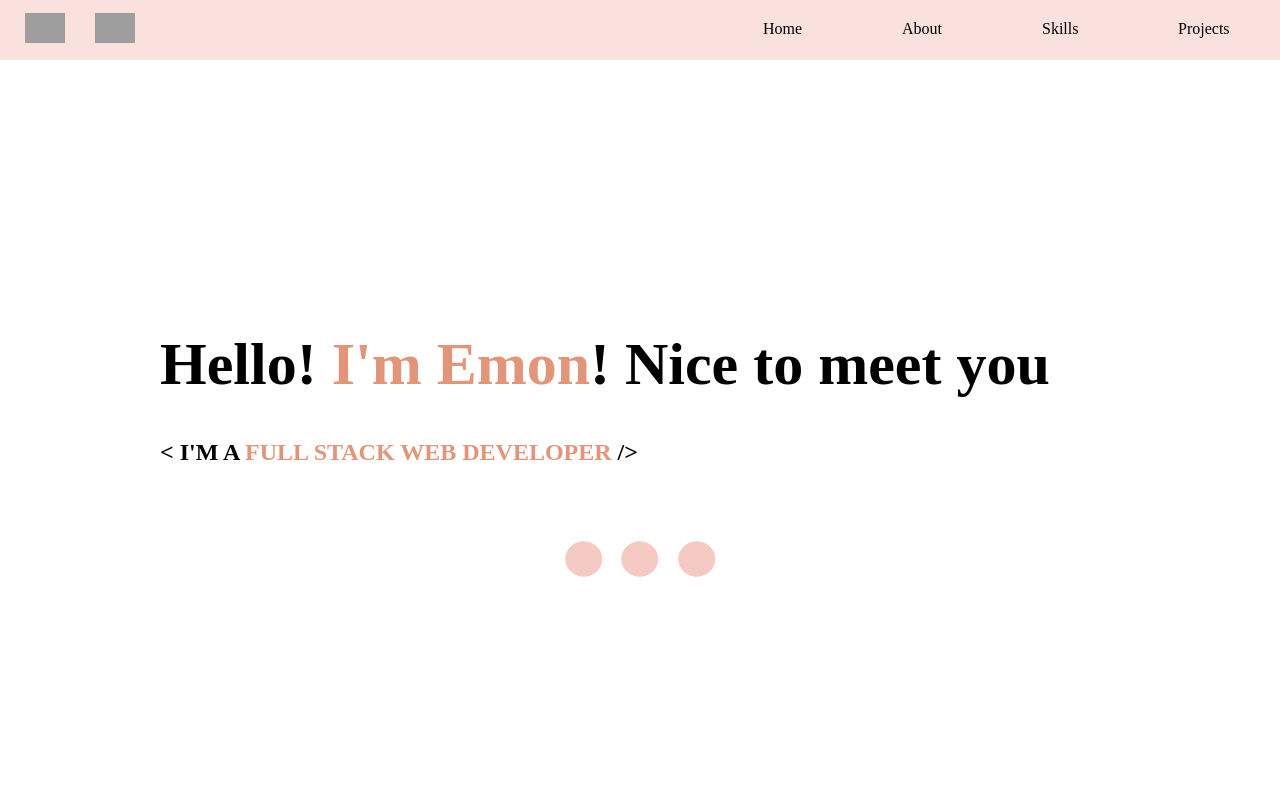
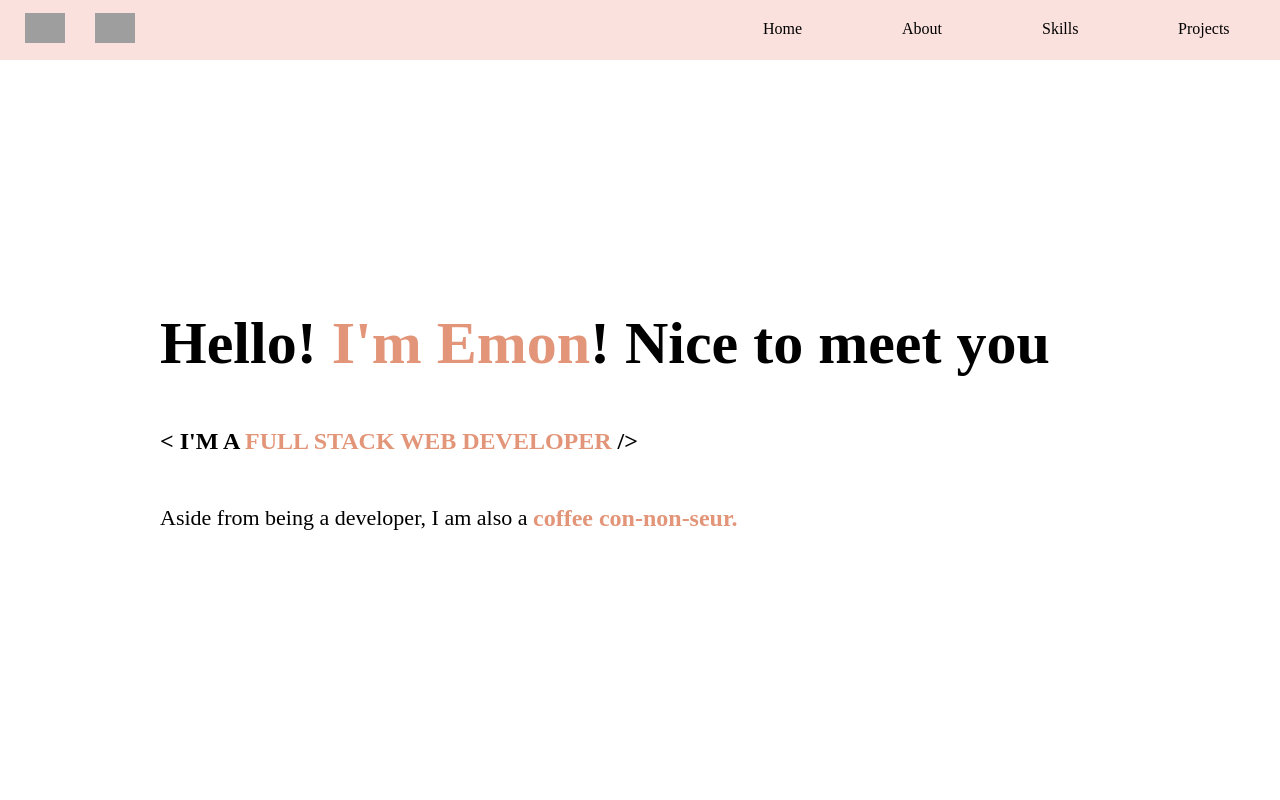
Before and after one commit to emonree/personal-portfolio, a React (Create React App) app: page /#header in a window 1280 px wide. Before the commit this address led to /. Shown: the top 800 px of the page. Built offline with nearby package versions, Linux system fonts and the light colour scheme; grey boxes are pictures that could not be loaded; a web font is replaced by a local one.

Commit message:
styled header content

```diff
--- a/src/components/AboutMe.js
+++ b/src/components/AboutMe.js
@@ -12,7 +12,7 @@ const AboutMe = () => {
         <div className="content">
           <h1 className="title-about-me">About</h1>
 
-          <p className="bio">
+          <p>
             I'm a full stack software developer with a background in healthcare as cardiology medical assistant and customer service. I'm people and detail oriented and is passionate about being able to bring value to the products that I work on. Working on a team has taught me to how to adapt to people with different needs and work styles and prepare for emergency situations with strict time management.
 
             <h1 className="title-about-me">Backstory</h1>
--- a/src/components/Header.css
+++ b/src/components/Header.css
@@ -1,5 +1,5 @@
 .header {
-  font-family: 'Anybody', cursive;
+  font-family: "Anybody", cursive;
 }
 
 .social-icons {
@@ -14,7 +14,7 @@
 }
 
 span {
-  color: #E29578;
+  color: #e29578;
 }
 
 .header h2 {
@@ -22,7 +22,7 @@ span {
 }
 
 .header-navigation {
-  background: #FAE1DD;
+  background: #fae1dd;
   color: black;
   display: flex;
   justify-content: space-between;
@@ -43,7 +43,7 @@ span {
 } */
 
 .header .container {
-  margin-top: 60px;
+  /* margin-top: 60px; */
   height: 100vh;
   display: flex;
   justify-content: center;
@@ -60,67 +60,196 @@ span {
 }
 
 .blinking {
-  animation:blinkingText 1.5s infinite;
+  animation: blinkingText 1.5s infinite;
 }
-@keyframes blinkingText{
-  0%{     color: #E29578;    }
-  49%{    color: #83C5BE; }
-  60%{    color: transparent; }
-  99%{    color:transparent;  }
-  100%{   color: #E29578;    }
+
+@keyframes blinkingText {
+  0% {
+    color: #e29578;
+  }
+  49% {
+    color: #83c5be;
+  }
+  60% {
+    color: transparent;
+  }
+  99% {
+    color: transparent;
+  }
+  100% {
+    color: #e29578;
+  }
 }
 
 .fade-in-text {
   font-size: 150px;
-  animation: fadeIn 3s;
+  animation: fadeIn 2.5s;
 }
 
 @keyframes fadeIn {
-  0% { opacity: 0; }
-  100% { opacity: 1; }
+  0% {
+    opacity: 0;
+  }
+  100% {
+    opacity: 1;
+  }
 }
 
-.loader {
+.fade-in-text-2 {
+  /* font-size: 150px; */
+  animation: fadeIn2 3.5s;
+  margin-top: 50px;
+  margin-bottom: 50px;;
+}
+
+@keyframes fadeIn2 {
+  0% {
+    opacity: 0;
+  }
+  20% {
+    opacity: 0;
+  }
+  100% {
+    opacity: 1;
+  }
+}
+
+/* .loader {
   display: flex;
   align-self: center;
   margin-top: 50px;
-  /* the colors */
-  --c1: #F5CAC3;
-  --c2:#6C757D;
-  --c3: #D5BDAF;
-  --c4: #1D3557;
-  /**/
+  the colors
+  --c1: #f5cac3;
+  --c2: #6c757d;
+  --c3: #d5bdaf;
+  --c4: #1d3557;
 
-  width: 150px; /* control the size */
+
+  width: 150px;
   aspect-ratio: 5/3;
-  --_g: no-repeat radial-gradient(#000 68%,#0000 71%);
-  -webkit-mask: var(--_g),var(--_g),var(--_g);
+  --_g: no-repeat radial-gradient(#000 68%, #0000 71%);
+  -webkit-mask: var(--_g), var(--_g), var(--_g);
   -webkit-mask-size: 25% 40%;
-  background:
-    conic-gradient(var(--c1) 50%,var(--c2) 0) no-repeat,
-    conic-gradient(var(--c3) 50%,var(--c4) 0) no-repeat;
+  background: conic-gradient(var(--c1) 50%, var(--c2) 0) no-repeat,
+    conic-gradient(var(--c3) 50%, var(--c4) 0) no-repeat;
   background-size: 200% 50%;
-  animation:
-    back 4s infinite steps(1),
-    load 2s infinite;
-}
+  animation: back 4s infinite steps(1), load 2s infinite;
+} */
 
-@keyframes load {
-  0%    {-webkit-mask-position: 0% 0%  ,50% 0%  ,100% 0%  }
-  16.67%{-webkit-mask-position: 0% 100%,50% 0%  ,100% 0%  }
-  33.33%{-webkit-mask-position: 0% 100%,50% 100%,100% 0%  }
-  50%   {-webkit-mask-position: 0% 100%,50% 100%,100% 100%}
-  66.67%{-webkit-mask-position: 0% 0%  ,50% 100%,100% 100%}
-  83.33%{-webkit-mask-position: 0% 0%  ,50% 0%  ,100% 100%}
-  100%  {-webkit-mask-position: 0% 0%  ,50% 0%  ,100% 0%  }
+/* @keyframes load {
+  0% {
+    -webkit-mask-position: 0% 0%, 50% 0%, 100% 0%;
+  }
+  16.67% {
+    -webkit-mask-position: 0% 100%, 50% 0%, 100% 0%;
+  }
+  33.33% {
+    -webkit-mask-position: 0% 100%, 50% 100%, 100% 0%;
+  }
+  50% {
+    -webkit-mask-position: 0% 100%, 50% 100%, 100% 100%;
+  }
+  66.67% {
+    -webkit-mask-position: 0% 0%, 50% 100%, 100% 100%;
+  }
+  83.33% {
+    -webkit-mask-position: 0% 0%, 50% 0%, 100% 100%;
+  }
+  100% {
+    -webkit-mask-position: 0% 0%, 50% 0%, 100% 0%;
+  }
 }
 @keyframes back {
   0%,
-  100%{background-position: 0%   0%,0%   100%}
-  25% {background-position: 100% 0%,0%   100%}
-  50% {background-position: 100% 0%,100% 100%}
-  75% {background-position: 0%   0%,100% 100%}
+  100% {
+    background-position: 0% 0%, 0% 100%;
+  }
+  25% {
+    background-position: 100% 0%, 0% 100%;
+  }
+  50% {
+    background-position: 100% 0%, 100% 100%;
+  }
+  75% {
+    background-position: 0% 0%, 100% 100%;
+  }
+} */
+
+/* text carousel */
+.header-carousel {
+  position: relative;
+  /* margin: 0 auto; */
+  /* top: 100px; */
+  /* width: 600px; */
+  color: black;
+  overflow: hidden;
+  height: 24px;
 }
+
+.element {
+  /* text-align: center; */
+  /* font-size: 50px; */
+  margin-top: 0;
+  font-size: 24px;
+  line-height: 24px;
+  /* add color */
+}
+
+.text-carousel {
+  animation: carousel 4.5s ease-in-out infinite;
+}
+
+@keyframes carousel {
+    0%, 20% {
+        transform: translateY(0);
+    }
+    25%, 45% {
+        transform: translateY(-48px)
+    }
+    50%, 70% {
+        transform: translateY(-96px)
+    }
+    75%, 95% {
+        transform: translateY(-144px)
+    }
+    100% {
+        transform: translateY(-192px)
+    }
+}
+
+.carousel-container {
+  display: flex;
+  align-items: center;
+
+}
+
+.carousel-container span {
+  font-size: 22px;
+  color: black
+}
+
+p.element {
+  font-weight: bold;
+  font-size: 24px;
+  color: #e29578;
+}
+
+/* @keyframes carousel {
+  0% {
+    transform: translateY(-98px);
+  }
+  5%,
+  50% {
+    transform: translateY(-48px);
+  }
+  55%,
+  95% {
+    transform: translateY(0);
+  }
+  100% {
+    transform: translateY(48px);
+  } */
+/* } */
 
 /* Underline From Left
 .hvr-underline-from-left {
@@ -169,7 +298,7 @@ span {
   left: 0;
   right: 0;
   bottom: 0;
-  background: #2098D1;
+  background: #2098d1;
   height: 4px;
   -webkit-transform: translateY(4px);
   transform: translateY(4px);
@@ -180,7 +309,9 @@ span {
   -webkit-transition-timing-function: ease-out;
   transition-timing-function: ease-out;
 }
-.hvr-underline-reveal:hover:before, .hvr-underline-reveal:focus:before, .hvr-underline-reveal:active:before {
+.hvr-underline-reveal:hover:before,
+.hvr-underline-reveal:focus:before,
+.hvr-underline-reveal:active:before {
   -webkit-transform: translateY(0);
   transform: translateY(0);
 }
@@ -211,5 +342,4 @@ span {
   .header h2 {
     font-size: 1.1em;
   }
-
-  }
+}
--- a/src/components/Header.js
+++ b/src/components/Header.js
@@ -15,7 +15,8 @@ const Header = () => {
           >
             <img
               src="https://cdn.jsdelivr.net/gh/devicons/devicon/icons/github/github-original.svg"
-              width="40px" alt="github"
+              width="40px"
+              alt="github"
             />
           </a>
 
@@ -26,7 +27,8 @@ const Header = () => {
           >
             <img
               src="https://cdn.jsdelivr.net/gh/devicons/devicon/icons/linkedin/linkedin-plain.svg"
-              width="40px" alt="linkedin"
+              width="40px"
+              alt="linkedin"
             />
           </a>
         </div>
@@ -102,10 +104,21 @@ const Header = () => {
               Hello! <span>I'm Emon</span>! Nice to meet you{" "}
               <span className="smile-face blinking"> :] </span>
             </h1>
-            <h2>
+            <h2 className="fade-in-text-2">
               {"<"} I'm a <span>Full Stack Web Developer</span> {"/>"}
             </h2>
-            <h3 /*  className="header" */> </h3>
+            <div className="carousel-container">
+              <span>Aside from being a developer, I am also a&nbsp;</span>
+              <div className="header-carousel">
+                <div className="text-carousel">
+                  <p className="element">CrossFit enthusiast.</p>
+                  <p className="element">coffee con-non-seur.</p>
+                  <p className="element">sucker for spam and eggs.</p>
+                  <p className="element">planner gal.</p>
+                  <p className="element">CrossFit enthusiast.</p>
+                </div>
+              </div>
+            </div>
           </div>
         </div>
         <div className="loader"></div>
```
